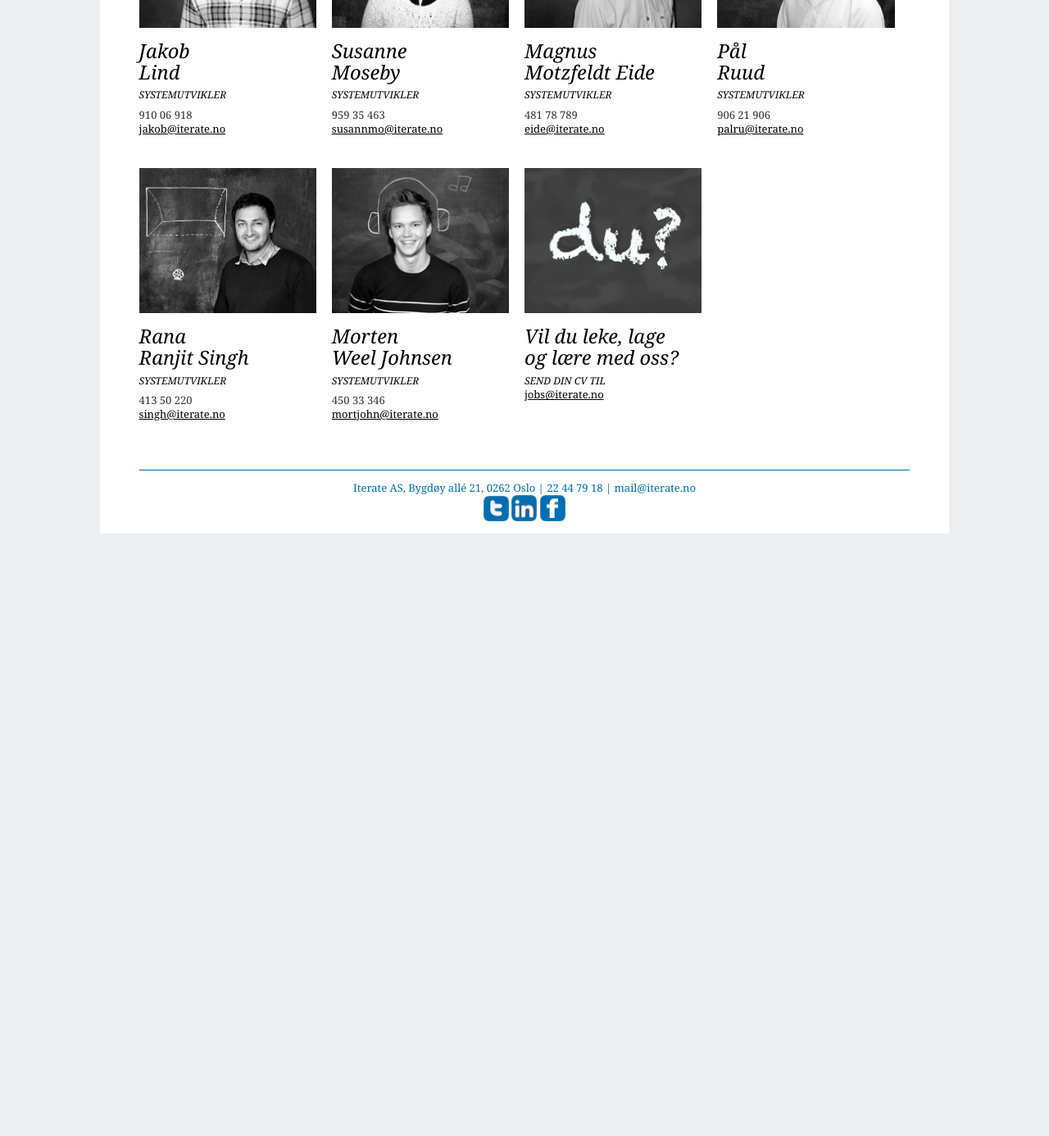
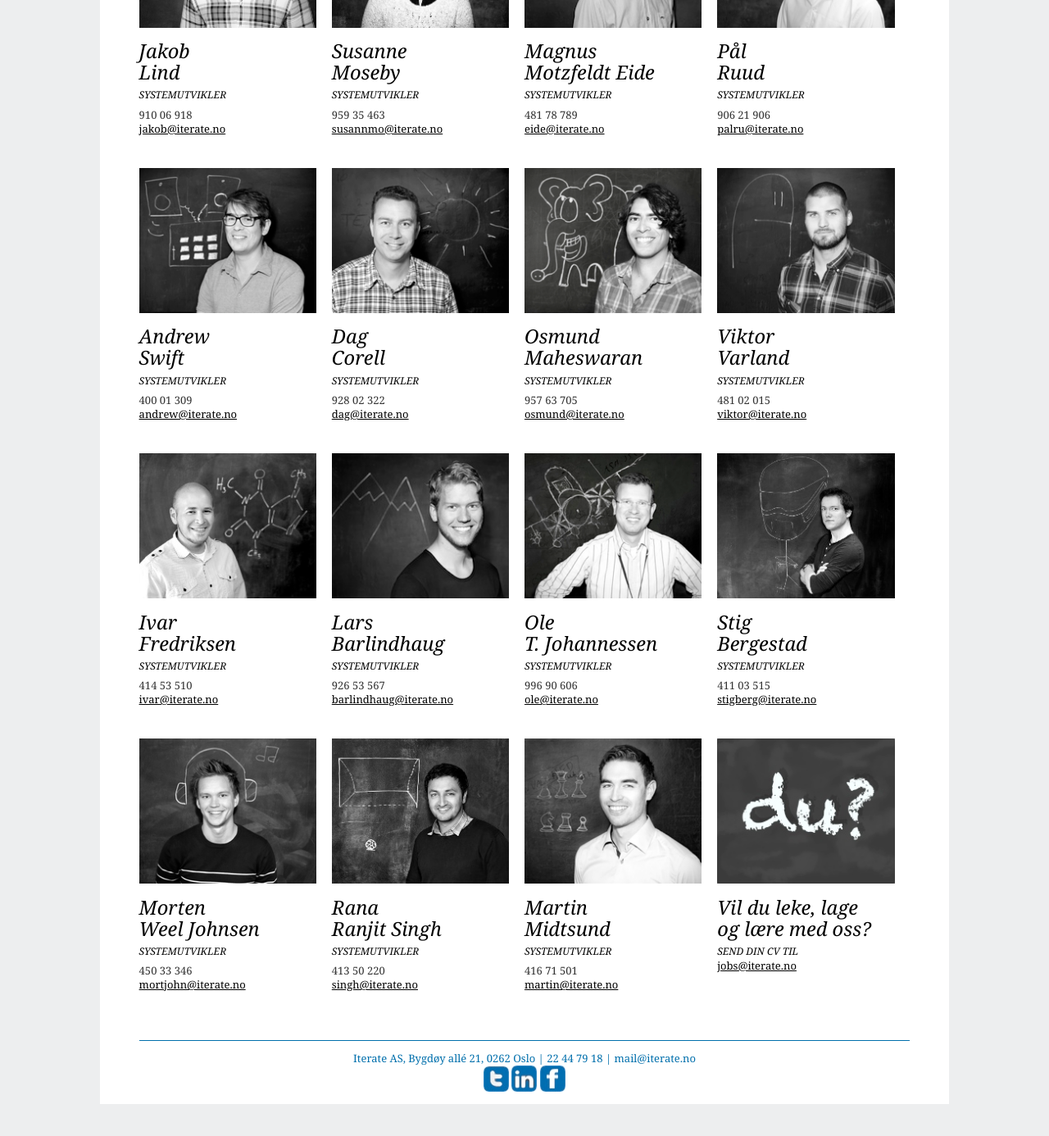
Before and after one commit to therese1g1/iterate.github.com, a Jekyll site: the page built from mennesker/index.html, in a window 1280 px wide and 1400 px high, scrolled down 2072 px. Shown: the top 1386 px of the window at 82% size. Built offline with Jekyll 4.4.1, drawn with Linux system fonts in a browser that asks for light colours; before the commit the page ends 2775 px from its top, so only the background shows below that; some of the changed text lies outside the part shown.

Commit message:
added new employees to /Mennesker and updated Lean Coffee on /Møt Oss

```diff
--- a/mennesker/index.html
+++ b/mennesker/index.html
@@ -163,52 +163,52 @@ title: Iterate
     </div>
   </div>
 
+  <div class="grid_4">
+      <div class="menneske">
+          <img src="/static/images/mennesker/yilmaz.jpg" alt="Yilmaz">
+          <h2>Yilmaz<br>Guleryuz</h2>
+          <h3>Partner, inkognito</h3>
+          <p>
+              901 14 345<br>
+              <a href="mailto:yg@iterate.no">yg@iterate.no</a>
+          </p>
+      </div>
+  </div>
+
    <div class="grid_4">
     <div class="menneske">
-      <img src="/static/images/mennesker/rita.jpg" alt="Rita">
-      <h2>Rita<br>Jónyer</h2>
-      <h3>Markedsfører</h3>
+      <img src="/static/images/mennesker/tord.jpg" alt="Tord">
+      <h2>Tord<br>Heyerdahl</h2>
+      <h3>Interaksjonsdesigner</h3>
       <p>
-        409 75 306<br>
-        <a href="mailto:rita@iterate.no">rita@iterate.no</a>
-      </p>
-    </div>
-  </div>
-
-  <div class="grid_4">
-    <div class="menneske">
-      <img src="/static/images/mennesker/barlindhaug.jpg" alt="Lars">
-      <h2>Lars<br>Barlindhaug</h2>
-      <h3>Systemutvikler</h3>
-      <p>
-        926 53 567<br>
-        <a href="mailto:barlindhaug@iterate.no">barlindhaug@iterate.no</a>
+         992 98 434<br>
+        <a href="mailto:tord@iterate.no">tord@iterate.no</a>
       </p>
     </div>
   </div>
 
   <div class="grid_4 omega">
     <div class="menneske">
-      <img src="/static/images/mennesker/stigberg.jpg" alt="Stig">
-      <h2>Stig<br>Bergestad</h2>
-      <h3>Systemutvikler</h3>
+      <img src="/static/images/mennesker/iselin.jpg" alt="Iselin">
+      <h2>Iselin<br>Kornli</h2>
+      <h3>Forretningsutvikler</h3>
       <p>
-        411 03 515<br>
-        <a href="mailto:stigberg@iterate.no">stigberg@iterate.no</a>
+          995 69 938<br>
+        <a href="mailto:iselin@iterate.no">iselin@iterate.no</a>
       </p>
     </div>
   </div>
 
   <div class="grid_4 alpha">
-    <div class="menneske">
-      <img src="/static/images/mennesker/ivar.jpg" alt="Ivar">
-      <h2>Ivar<br>Fredriksen</h2>
-      <h3>Systemutvikler</h3>
-      <p>
-        414 53 510<br>
-        <a href="mailto:ivar@iterate.no">ivar@iterate.no</a>
-      </p>
-    </div>
+      <div class="menneske">
+          <img src="/static/images/mennesker/rita.jpg" alt="Rita">
+          <h2>Rita<br>Jónyer</h2>
+          <h3>Markedsfører</h3>
+          <p>
+              409 75 306<br>
+              <a href="mailto:rita@iterate.no">rita@iterate.no</a>
+          </p>
+      </div>
   </div>
 
   <div class="grid_4">
@@ -296,18 +296,102 @@ title: Iterate
   </div>
 
   <div class="grid_4 alpha">
-    <div class="menneske">
-      <img src="/static/images/mennesker/singh.jpg" alt="Rana">
-      <h2>Rana<br>Ranjit Singh</h2>
-      <h3>Systemutvikler</h3>
-      <p>
-        413 50 220<br>
-        <a href="mailto:singh@iterate.no">singh@iterate.no</a>
-      </p>
-    </div>
+      <div class="menneske">
+          <img src="/static/images/mennesker/andrew.jpg" alt="Andrew">
+          <h2>Andrew<br>Swift</h2>
+          <h3>Systemutvikler</h3>
+          <p>
+              400 01 309<br>
+              <a href="mailto:andrew@iterate.no">andrew@iterate.no</a>
+          </p>
+      </div>
   </div>
 
   <div class="grid_4">
+      <div class="menneske">
+          <img src="/static/images/mennesker/dag.jpg" alt="Dag">
+          <h2>Dag<br>Corell</h2>
+          <h3>Systemutvikler</h3>
+          <p>
+              928 02 322<br>
+              <a href="mailto:dag@iterate.no">dag@iterate.no</a>
+          </p>
+      </div>
+  </div>
+
+  <div class="grid_4">
+      <div class="menneske">
+          <img src="/static/images/mennesker/osmund.jpg" alt="Osmund">
+          <h2>Osmund<br>Maheswaran</h2>
+          <h3>Systemutvikler</h3>
+          <p>
+              957 63 705<br>
+              <a href="mailto:osmund@iterate.no">osmund@iterate.no</a>
+          </p>
+      </div>
+  </div>
+
+  <div class="grid_4 omega">
+      <div class="menneske">
+          <img src="/static/images/mennesker/viktor.jpg" alt="Viktor">
+          <h2>Viktor<br>Varland</h2>
+          <h3>Systemutvikler</h3>
+          <p>
+              481 02 015<br>
+              <a href="mailto:viktor@iterate.no ">viktor@iterate.no</a>
+          </p>
+      </div>
+  </div>
+
+  <div class="grid_4 alpha">
+      <div class="menneske">
+          <img src="/static/images/mennesker/ivar.jpg" alt="Ivar">
+          <h2>Ivar<br>Fredriksen</h2>
+          <h3>Systemutvikler</h3>
+          <p>
+              414 53 510<br>
+              <a href="mailto:ivar@iterate.no">ivar@iterate.no</a>
+          </p>
+      </div>
+  </div>
+
+  <div class="grid_4">
+      <div class="menneske">
+          <img src="/static/images/mennesker/barlindhaug.jpg" alt="Lars">
+          <h2>Lars<br>Barlindhaug</h2>
+          <h3>Systemutvikler</h3>
+          <p>
+              926 53 567<br>
+              <a href="mailto:barlindhaug@iterate.no">barlindhaug@iterate.no</a>
+          </p>
+      </div>
+  </div>
+
+  <div class="grid_4">
+      <div class="menneske">
+          <img src="/static/images/mennesker/ole.jpg" alt="Ole">
+          <h2>Ole <br>T. Johannessen</h2>
+          <h3>Systemutvikler</h3>
+          <p>
+              996 90 606<br>
+              <a href="mailto:ole@iterate.no">ole@iterate.no</a>
+          </p>
+      </div>
+  </div>
+
+  <div class="grid_4 omega">
+      <div class="menneske">
+          <img src="/static/images/mennesker/stigberg.jpg" alt="Stig">
+          <h2>Stig<br>Bergestad</h2>
+          <h3>Systemutvikler</h3>
+          <p>
+              411 03 515<br>
+              <a href="mailto:stigberg@iterate.no">stigberg@iterate.no</a>
+          </p>
+      </div>
+  </div>
+
+  <div class="grid_4 alpha">
     <div class="menneske">
       <img src="/static/images/mennesker/mortjohn.jpg" alt="Morten">
       <h2>Morten<br>Weel Johnsen</h2>
@@ -320,6 +404,30 @@ title: Iterate
   </div>
 
   <div class="grid_4">
+      <div class="menneske">
+          <img src="/static/images/mennesker/singh.jpg" alt="Rana">
+          <h2>Rana<br>Ranjit Singh</h2>
+          <h3>Systemutvikler</h3>
+          <p>
+              413 50 220<br>
+              <a href="mailto:singh@iterate.no">singh@iterate.no</a>
+          </p>
+      </div>
+  </div>
+
+  <div class="grid_4">
+      <div class="menneske">
+          <img src="/static/images/mennesker/martin.jpg" alt="Martin">
+          <h2>Martin<br>Midtsund</h2>
+          <h3>Systemutvikler</h3>
+          <p>
+              416 71 501<br>
+              <a href="mailto:martin@iterate.no">martin@iterate.no</a>
+          </p>
+      </div>
+  </div>
+
+  <div class="grid_4 omega">
       <div class="menneske">
           <img src="/static/images/mennesker/du.jpg" alt="Du">
           <h2>Vil du leke, lage<br>og lære med oss?</h2>
--- a/moetoss/index.html
+++ b/moetoss/index.html
@@ -31,7 +31,8 @@ title: Iterate
 
                         <p>Hvordan kan vi redusere mengden mat som kastes i produksjonslinjen til Tine? Hvordan skal NRK dekke ABB-rettssaken på nett? Hvordan kan Norwegian IT bidra til nødvendig innovasjon for å holde seg foran konkurrentene (og unngå å bli et nytt SAS)? Hva er problemer i din organisasjon? Kom om diskuter!</p>
 
-                        <em>Dato:</em> Lean Coffee tar en sommerpause. Vi kommer straks tilbake, og vi vil gi deg beskjed i god tid.
+                        <em>Dato:</em> 8 am. 22.08.2013
+                        <p class="ex"><em>Plass:</em> <a class="ex" href="http://www.stockfleths.as/?page_id=78">Coffee Stockfleths</a>, Prinsens gt 6, Oslo, Ned trappa</p>
 
                     </div>
                 </div>
```
Also changed, not shown: static/images/mennesker/andrew.jpg (added), static/images/mennesker/dag.jpg (added), static/images/mennesker/iselin.jpg (added), static/images/mennesker/martin.jpg (added), static/images/mennesker/ole.jpg (added), static/images/mennesker/osmund.jpg (added), static/images/mennesker/tord.jpg (added), static/images/mennesker/viktor.jpg (added), static/images/mennesker/yilmaz.jpg (added).
